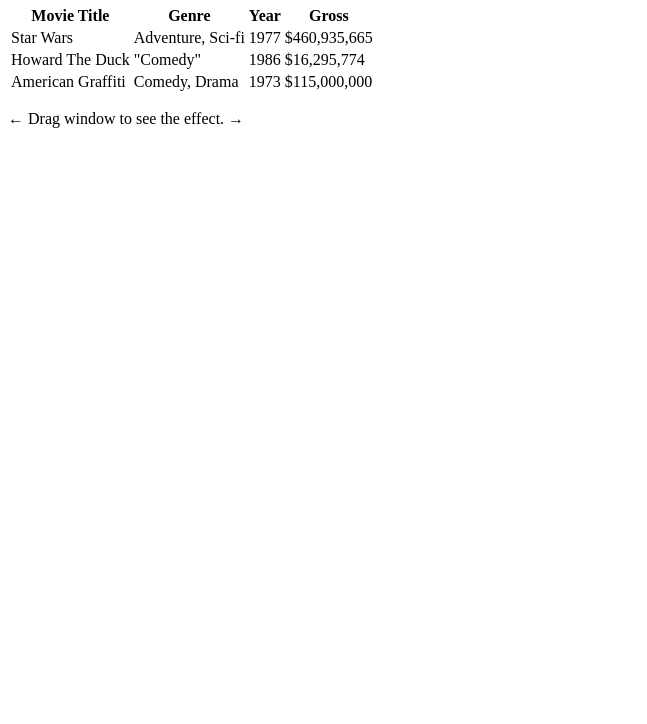
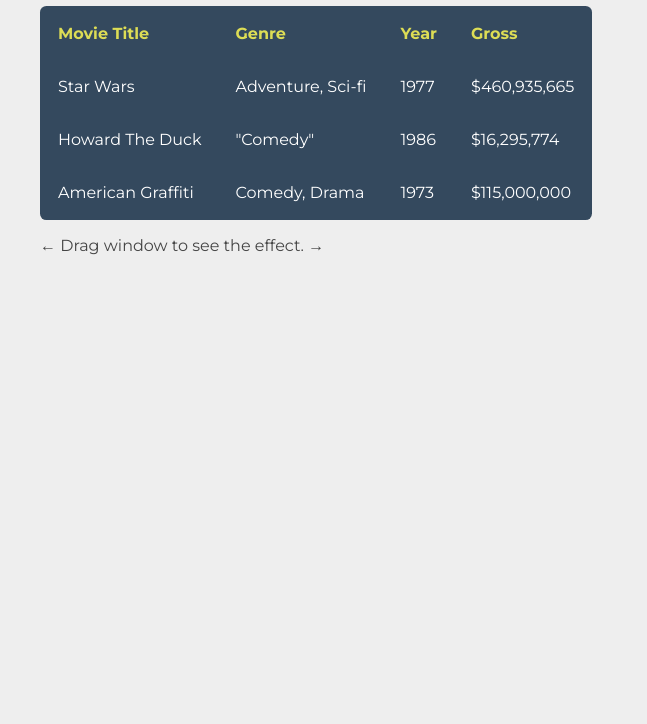
Before and after one commit to tigerhawkvok/css-responsive-table, a plain HTML site: page index.html in a window 1280 px wide. Shown: the part 76-800 px from the top of the page, without its empty margins (0-647 px from the left). Drawn offline with Linux system fonts and the light colour scheme.

Commit message:
Update main.css

```diff
--- a/main.css
+++ b/main.css
@@ -1,71 +1,50 @@
-// More practical CSS...
-// using mobile first method (IE8,7 requires respond.js polyfill https://github.com/scottjehl/Respond)
-
-$breakpoint-alpha: 480px; // adjust to your needs
-
+@import 'http://fonts.googleapis.com/css?family=Montserrat:300,400,700';
 .rwd-table {
   margin: 1em 0;
-  min-width: 300px; // adjust to your needs
-
-  tr {
+  min-width: 300px;
+}
+.rwd-table tr {
   border-top: 1px solid #ddd;
   border-bottom: 1px solid #ddd;
 }
-
-  th {
+.rwd-table th {
   display: none;
 }
-
-  td {
+.rwd-table td {
   display: block;
-
-    &:first-child {
+}
+.rwd-table td:first-child {
   padding-top: .5em;
 }
-    &:last-child {
+.rwd-table td:last-child {
   padding-bottom: .5em;
 }
-
-    &:before {
-      content: attr(data-th)": "; // who knew you could do this? The internet, that's who.
+.rwd-table td:before {
+  content: attr(data-th) ": ";
   font-weight: bold;
-
-      // optional stuff to make it look nicer
-      width: 6.5em; // magic number :( adjust according to your own content
+  width: 6.5em;
   display: inline-block;
-      // end options
-
-      @media (min-width: $breakpoint-alpha) {
+}
+@media (min-width: 480px) {
+  .rwd-table td:before {
     display: none;
   }
 }
+.rwd-table th, .rwd-table td {
+  text-align: left;
 }
-
-  th, td {
-    text-align: left;
-
-    @media (min-width: $breakpoint-alpha) {
+@media (min-width: 480px) {
+  .rwd-table th, .rwd-table td {
     display: table-cell;
     padding: .25em .5em;
-
-      &:first-child {
+  }
+  .rwd-table th:first-child, .rwd-table td:first-child {
     padding-left: 0;
   }
-
-      &:last-child {
+  .rwd-table th:last-child, .rwd-table td:last-child {
     padding-right: 0;
   }
 }
-
-  }
-
-
-}
-
-
-// presentational styling
-
-@import 'http://fonts.googleapis.com/css?family=Montserrat:300,400,700';
 
 body {
   padding: 0 2em;
@@ -87,16 +66,18 @@
   color: #fff;
   border-radius: .4em;
   overflow: hidden;
-  tr {
-    border-color: lighten(#34495E, 10%);
 }
-  th, td {
+.rwd-table tr {
+  border-color: #46627f;
+}
+.rwd-table th, .rwd-table td {
   margin: .5em 1em;
-    @media (min-width: $breakpoint-alpha) {
+}
+@media (min-width: 480px) {
+  .rwd-table th, .rwd-table td {
     padding: 1em !important;
   }
 }
-  th, td:before {
+.rwd-table th, .rwd-table td:before {
   color: #dd5;
 }
-}
```
Lines whose indentation alone changed are shown as unchanged.
